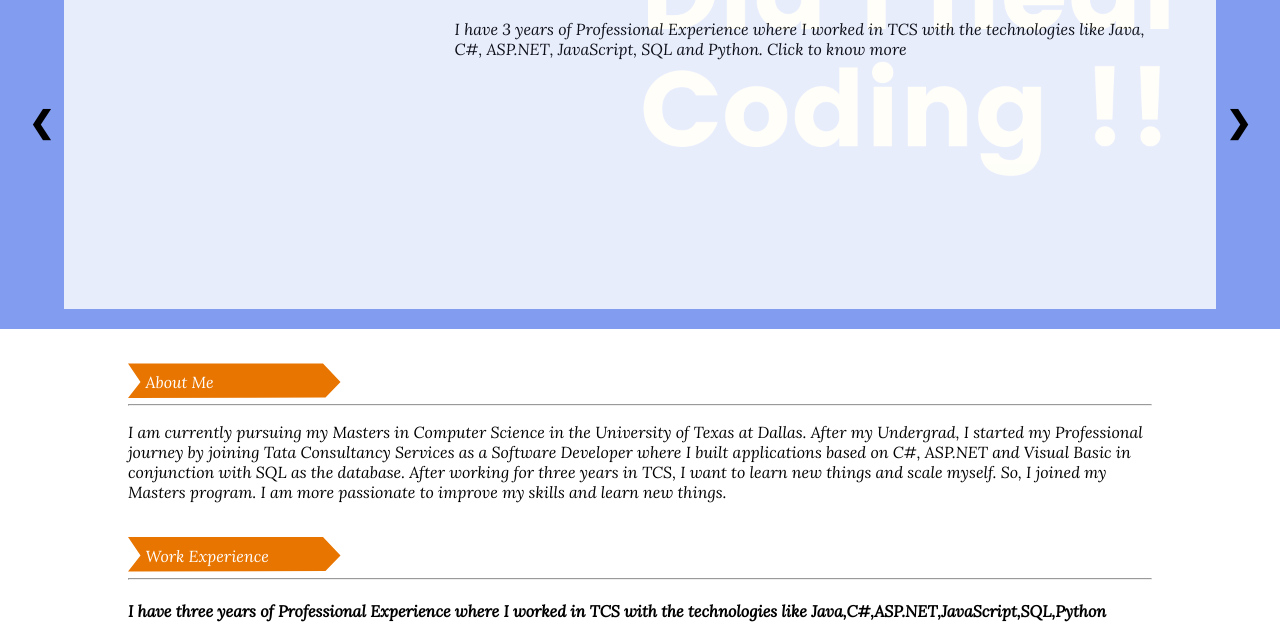
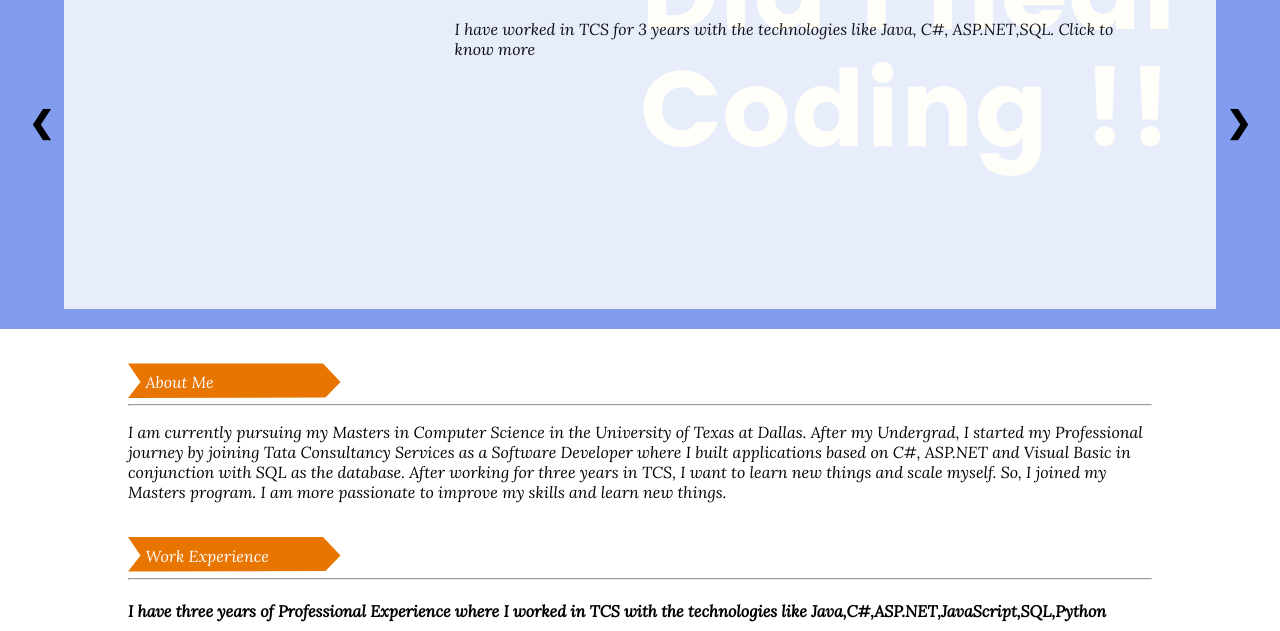
Before and after one commit to Kalyan457/Kalyan457.github.io, a plain HTML site: page index.html in a window 1280 px wide. Shown: the part 169-800 px from the top of the page. Drawn offline with Linux system fonts and the light colour scheme.

Commit message:
Update index.html

```diff
--- a/index.html
+++ b/index.html
@@ -42,8 +42,7 @@
             <div class="rightSlide">
                 <h1 class="text">Work Experience</h1>
                 <p class="contentInSlides">
-                    I have 3 years of Professional Experience where I worked in TCS with the technologies like
-                    Java, C#, ASP.NET, JavaScript, SQL and Python. Click to know more
+                    I have worked in TCS for 3 years with the technologies like Java, C#, ASP.NET,SQL. Click to know more
                 </p>
             </div>
         </div>
```
